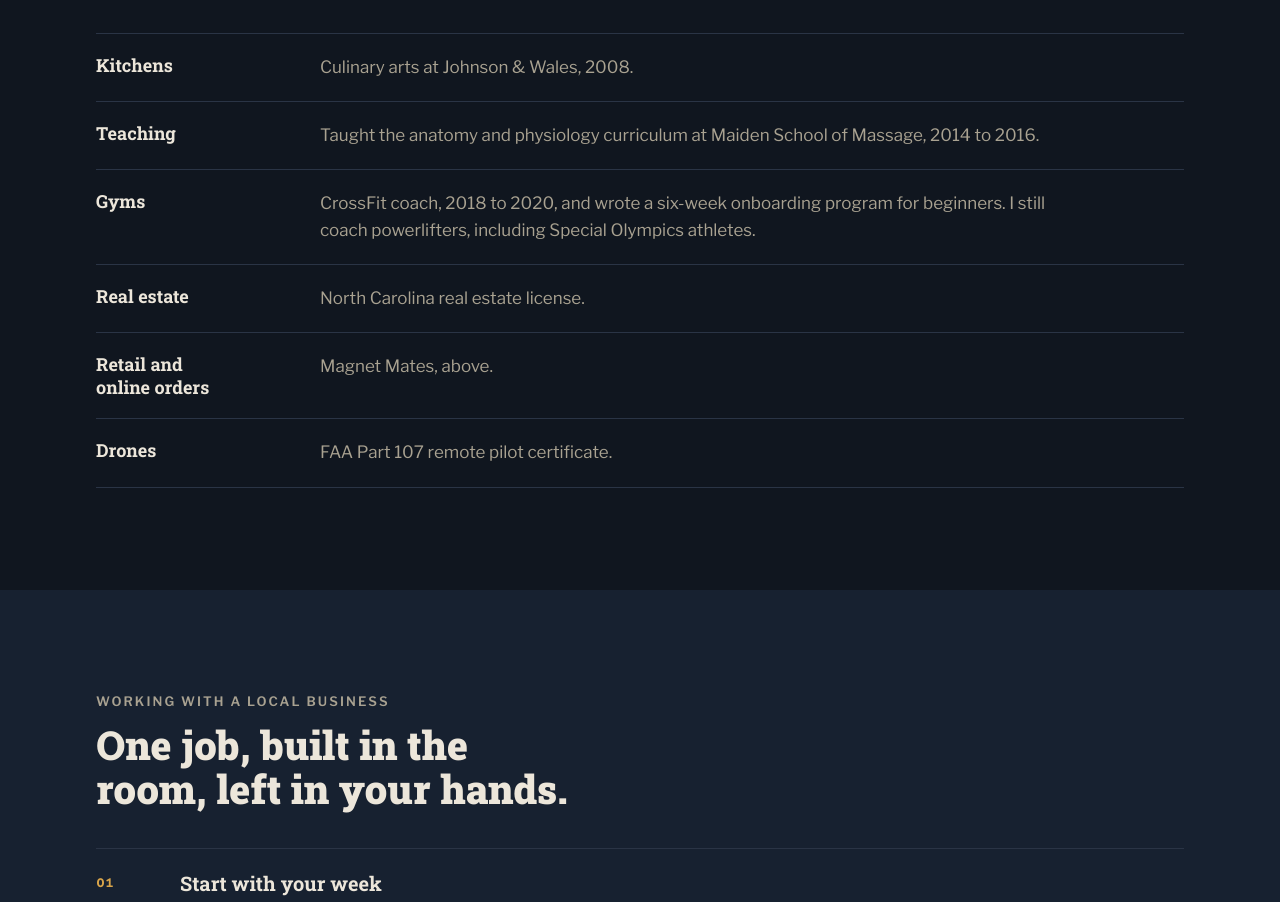
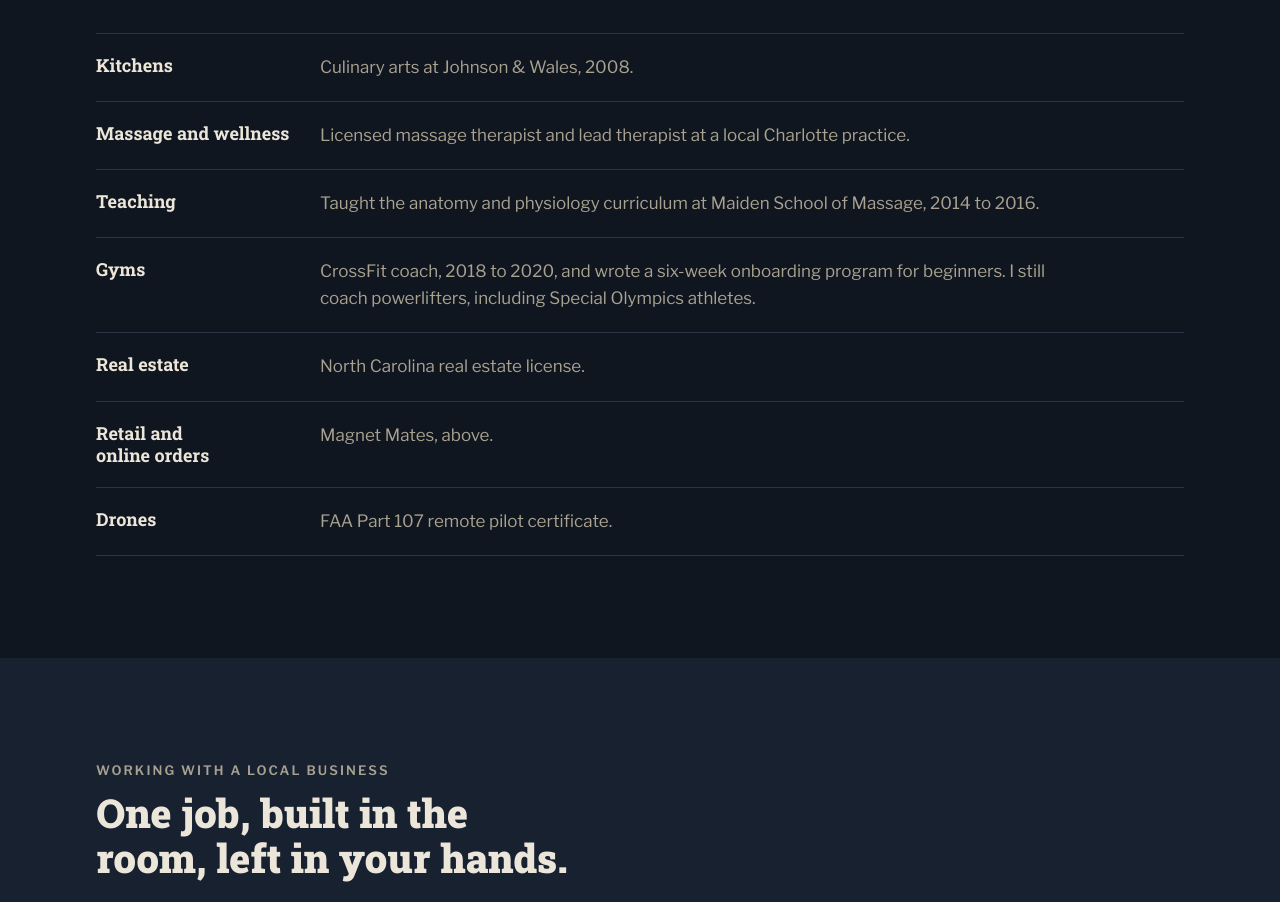
Before and after one commit to marnold929/pawnbossgame-site, a plain HTML site: page about.html in a window 1280 px wide. Shown: the part 2444-3346 px from the top of the page. Drawn offline with nearby package versions, Linux system fonts and the light colour scheme.

Commit message:
About page: restore the massage line without naming the practice
Co-Authored-By: Claude Fable 5.2 <noreply@anthropic.com>
Claude-Session: https://claude.ai/code/session_016JJZqTrrfhQAraafSHzamL

```diff
--- a/about.html
+++ b/about.html
@@ -239,6 +239,7 @@ footer .wrap { display: flex; flex-wrap: wrap; gap: 14px 32px; justify-content:
       </div>
       <ul class="trades">
         <li><h3>Kitchens</h3><p>Culinary arts at Johnson &amp; Wales, 2008.</p></li>
+        <li><h3>Massage and wellness</h3><p>Licensed massage therapist and lead therapist at a local Charlotte practice.</p></li>
         <li><h3>Teaching</h3><p>Taught the anatomy and physiology curriculum at Maiden School of Massage, 2014 to 2016.</p></li>
         <li><h3>Gyms</h3><p>CrossFit coach, 2018 to 2020, and wrote a six-week onboarding program for beginners. I still coach powerlifters, including Special Olympics athletes.</p></li>
         <li><h3>Real estate</h3><p>North Carolina real estate license.</p></li>
```
